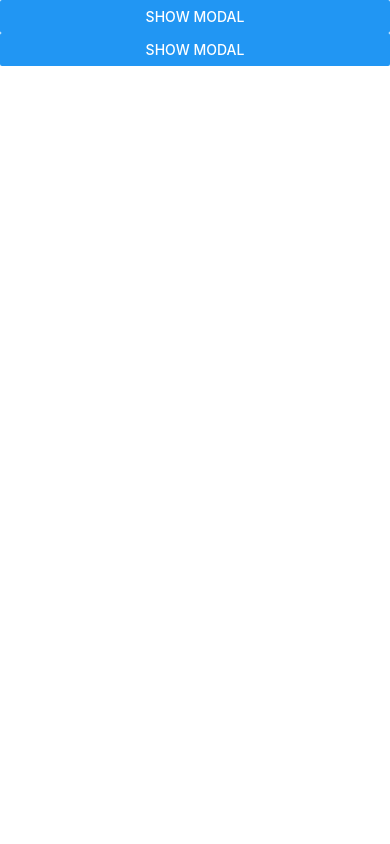
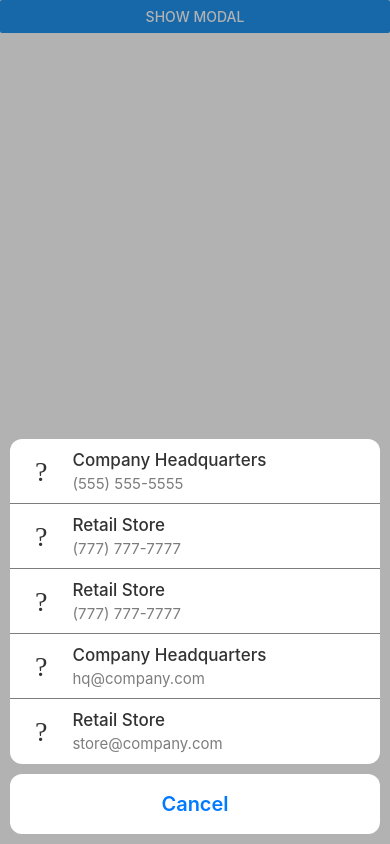
Before and after one commit to jefelewis/react-native-contact-action-sheet, a React Native app: screen / in a window 390 px wide. Both pictures are taken after a click on the button "SHOW MODAL". Built offline with nearby package versions, Linux system fonts and the light colour scheme.

Commit message:
[Dev] Fixing toggle issue + Adding Message to data

```diff
--- a/src/ContactActionSheet.tsx
+++ b/src/ContactActionSheet.tsx
@@ -1,6 +1,6 @@
 // Imports: Dependencies
-import React, { useState } from 'react';
-import { Button, Dimensions, StyleSheet, Text, View, Linking, TouchableOpacity } from 'react-native';
+import React from 'react';
+import { Dimensions, StyleSheet, Text, View, Linking, TouchableOpacity } from 'react-native';
 import Modal from 'react-native-modal';
 import { ifIphoneX } from 'react-native-iphone-x-helper';
 import Icon from 'react-native-vector-icons/Ionicons';
@@ -12,30 +12,18 @@ const { height, width } = Dimensions.get('window');
 // TypeScript: Types
 interface Contact {
   title: string;
-  type: 'Email' | 'Phone Number' | string;
+  type: 'Email' | 'Phone Number' | 'Message' | string;
   contact: string;
 }
 
 interface Props {
+  visible: any;
+  toggle: any,
   contactsList: Array<Contact>;
-  callEmail?: (contact: Contact) => any;
 }
 
 // Component: Contact Action Sheet
 const ContactActionSheet = (props: Props) => {
-  // React Hooks: State
-  const [ modalVisible, toggle ] = useState(false);
-
-  // Toggle Modal
-  const toggleModal = () => {
-    try {
-      // React Hook: Toggle Modal
-      toggle((modalVisible: boolean) => !modalVisible);
-    }
-    catch (error) {
-      console.log(error);
-    }
-  };
 
   // Render Contact Selectors
   const renderContactSelectors = (props: Props) => {
@@ -50,7 +38,7 @@ const ContactActionSheet = (props: Props) => {
           if (props.contactsList.length === 1) {
             return (
               <TouchableOpacity key={index} style={styles.contactSelectorSingle} onPress={() => callEmail(contact)}>
-                <Icon name={contact.type === 'Email' ? 'ios-mail': 'ios-call'} size={28} style={styles.icon} color="#323232"></Icon>
+                <Icon name={renderIcon(contact)} size={28} style={styles.icon} color="#323232"></Icon>
                 <View>
                   <Text style={styles.contactTitle}>{contact.title}</Text>
                   <Text style={styles.emailPhone} numberOfLines={1}>{contact.contact}</Text>
@@ -63,7 +51,7 @@ const ContactActionSheet = (props: Props) => {
           if (props.contactsList.indexOf(contact) === 0) {
             return (
               <TouchableOpacity key={index} style={styles.contactSelectorFirst} onPress={() => callEmail(contact)}>
-                <Icon name={contact.type === 'Email' ? 'ios-mail': 'ios-call'} size={28} style={styles.icon} color="#323232"></Icon>
+                <Icon name={renderIcon(contact)} size={28} style={styles.icon} color="#323232"></Icon>
                 <View>
                   <Text style={styles.contactTitle}>{contact.title}</Text>
                   <Text style={styles.emailPhone} numberOfLines={1}>{contact.contact}</Text>
@@ -80,7 +68,7 @@ const ContactActionSheet = (props: Props) => {
           ) {
             return (
               <TouchableOpacity key={index} style={styles.contactSelector} onPress={() => callEmail(contact)}>
-                <Icon name={contact.type === 'Email' ? 'ios-mail': 'ios-call'} size={28} style={styles.icon} color="#323232"></Icon>
+                <Icon name={renderIcon(contact)} size={28} style={styles.icon} color="#323232"></Icon>
                 <View>
                   <Text style={styles.contactTitle}>{contact.title}</Text>
                   <Text style={styles.emailPhone} numberOfLines={1}>{contact.contact}</Text>
@@ -93,7 +81,7 @@ const ContactActionSheet = (props: Props) => {
           if (props.contactsList.indexOf(contact) === props.contactsList.length - 1) {
             return (
               <TouchableOpacity key={index} style={styles.contactSelectorLast} onPress={() => callEmail(contact)}>
-                <Icon name={contact.type === 'Email' ? 'ios-mail': 'ios-call'} size={28} style={styles.icon} color="#323232"></Icon>
+                <Icon name={renderIcon(contact)} size={28} style={styles.icon} color="#323232"></Icon>
                 <View>
                   <Text style={styles.contactTitle}>{contact.title}</Text>
                   <Text style={styles.emailPhone} numberOfLines={1}>{contact.contact}</Text>
@@ -112,7 +100,7 @@ const ContactActionSheet = (props: Props) => {
   // Call/Email
   const callEmail = (contact: Contact) => {
     try {
-      // Check If Email
+      // Check Type: Email
       if (contact.type === 'Email') {
 
         // Email Details
@@ -124,14 +112,43 @@ const ContactActionSheet = (props: Props) => {
         Linking.openURL(`mailto:${email}?subject=${subject}&body=${body}`);
       }
 
-      // Check If Phone Number
+      // Check Type: Phone Number
       else if (contact.type === 'Phone Number') {
         // Call Phone Number
         Linking.openURL(`tel:${contact.contact}`);
       }
 
+      // Check Type: Message
+      else if (contact.type === 'Message') {
+        // Call Phone Number
+        Linking.openURL(`sms:${contact.contact}`);
+      }
+
       // Toggle Modal
-      toggleModal();
+      props.toggle();
+    }
+    catch (error) {
+      console.log(error);
+    }
+  };
+
+  // Render Icon
+  const renderIcon = (contact: Contact) => {
+    try {
+      // Type: Email
+      if (contact.type === 'Email') {
+        return 'ios-mail';
+      }
+
+      // Type: Phone Number
+      if (contact.type === 'Phone Number') {
+        return 'ios-call';
+      }
+
+      // Type: Message
+      if (contact.type === 'Message') {
+        return 'ios-text';
+      }
     }
     catch (error) {
       console.log(error);
@@ -140,23 +157,17 @@ const ContactActionSheet = (props: Props) => {
 
   return (
     <View style={styles.container}>
-      <Button
-        title="Show Modal"
-        onPress={() => toggleModal()}
-      />
-
       <Modal
-        isVisible={modalVisible}
+        isVisible={props.visible}
         style={styles.modal}
         backdropOpacity={.30}
-        // onBackdropPress={() => alert('Fuck')}
       >
         <View style={styles.modalContainer}>
           <View style={styles.contactListContainer}>
             {renderContactSelectors(props)}
           </View>
 
-          <TouchableOpacity onPress={() => toggleModal()} style={styles.cancelButtonContainer}>
+          <TouchableOpacity onPress={() => props.toggle()} style={styles.cancelButtonContainer}>
             <Text style={styles.cancelText}>Cancel</Text>
           </TouchableOpacity>
         </View>
@@ -248,7 +259,6 @@ const styles = StyleSheet.create({
     justifyContent: 'center',
     width: width - 20,
     height: 60,
-    // backgroundColor: isDarkMode ? '#000' : '#FFFFFF',
     backgroundColor: '#FFFFFF',
     ...ifIphoneX({
       marginBottom: 35,
```
